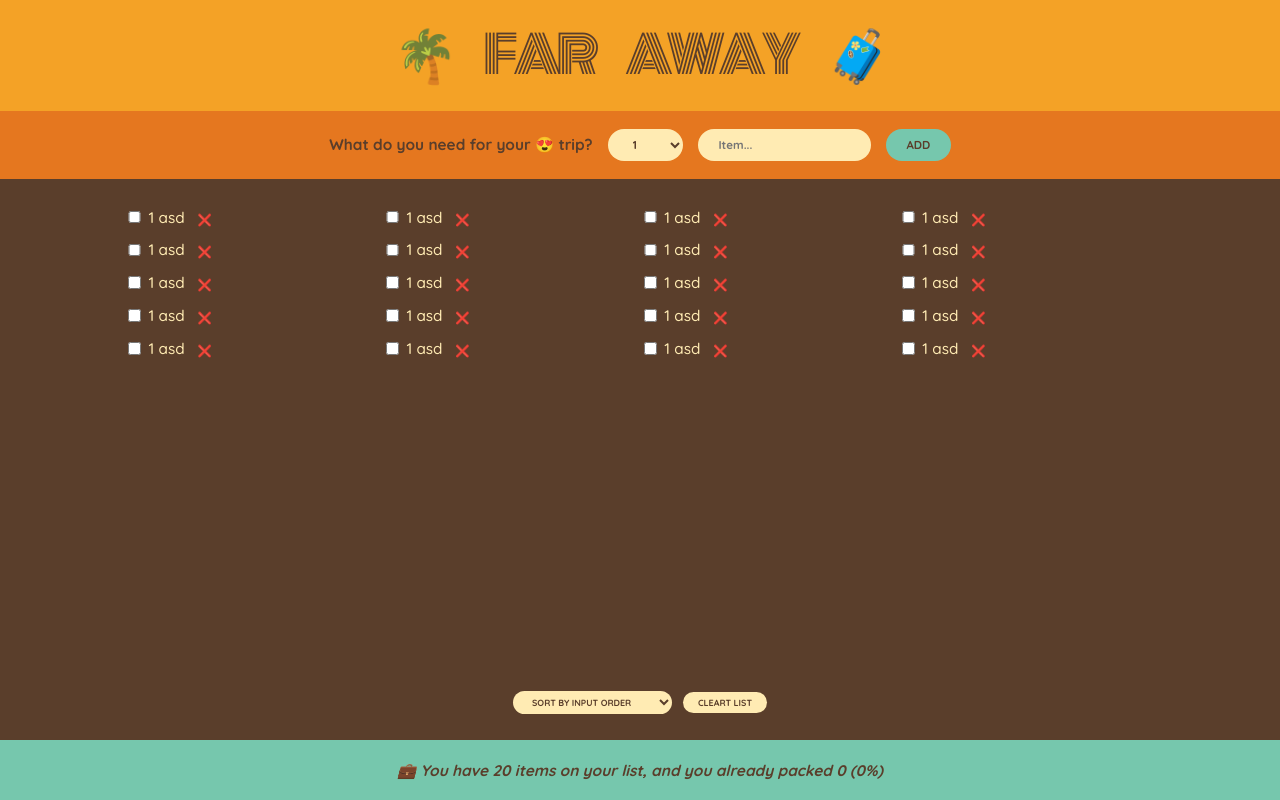
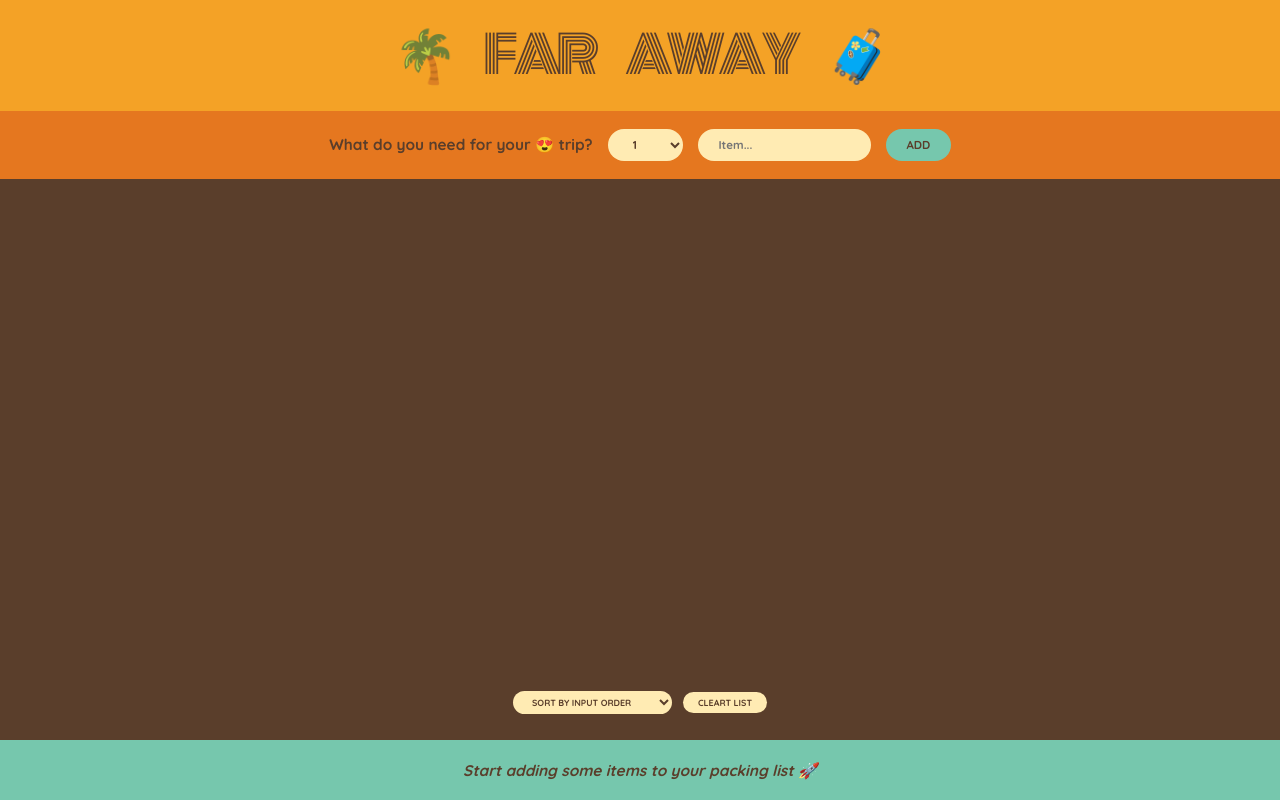
Before and after one commit to r3hmantom/react-travel-list, a React (Vite) app: page / in a window 1280 px wide. Built offline with nearby package versions, Linux system fonts and the light colour scheme.

Commit message:
removed test data

```diff
--- a/src/App.tsx
+++ b/src/App.tsx
@@ -8,132 +8,132 @@ interface Item {
   quantity: number;
   packed: boolean;
 }
-const bro = [
-  {
-    id: 5,
-    description: "asd",
-    quantity: 1,
-    packed: false,
-  },
-  {
-    id: 5,
-    description: "asd",
-    quantity: 1,
-    packed: false,
-  },
-  {
-    id: 5,
-    description: "asd",
-    quantity: 1,
-    packed: false,
-  },
-  {
-    id: 5,
-    description: "asd",
-    quantity: 1,
-    packed: false,
-  },
-  {
-    id: 5,
-    description: "asd",
-    quantity: 1,
-    packed: false,
-  },
-  {
-    id: 5,
-    description: "asd",
-    quantity: 1,
-    packed: false,
-  },
-  {
-    id: 5,
-    description: "asd",
-    quantity: 1,
-    packed: false,
-  },
-  {
-    id: 5,
-    description: "asd",
-    quantity: 1,
-    packed: false,
-  },
-  {
-    id: 5,
-    description: "asd",
-    quantity: 1,
-    packed: false,
-  },
-  {
-    id: 5,
-    description: "asd",
-    quantity: 1,
-    packed: false,
-  },
-  {
-    id: 5,
-    description: "asd",
-    quantity: 1,
-    packed: false,
-  },
-  {
-    id: 5,
-    description: "asd",
-    quantity: 1,
-    packed: false,
-  },
-  {
-    id: 5,
-    description: "asd",
-    quantity: 1,
-    packed: false,
-  },
-  {
-    id: 5,
-    description: "asd",
-    quantity: 1,
-    packed: false,
-  },
-  {
-    id: 5,
-    description: "asd",
-    quantity: 1,
-    packed: false,
-  },
-  {
-    id: 5,
-    description: "asd",
-    quantity: 1,
-    packed: false,
-  },
-  {
-    id: 5,
-    description: "asd",
-    quantity: 1,
-    packed: false,
-  },
-  {
-    id: 5,
-    description: "asd",
-    quantity: 1,
-    packed: false,
-  },
-  {
-    id: 5,
-    description: "asd",
-    quantity: 1,
-    packed: false,
-  },
-  {
-    id: 5,
-    description: "asd",
-    quantity: 1,
-    packed: false,
-  },
-];
+// const test = [
+//   {
+//     id: 5,
+//     description: "asd",
+//     quantity: 1,
+//     packed: false,
+//   },
+//   {
+//     id: 5,
+//     description: "asd",
+//     quantity: 1,
+//     packed: false,
+//   },
+//   {
+//     id: 5,
+//     description: "asd",
+//     quantity: 1,
+//     packed: false,
+//   },
+//   {
+//     id: 5,
+//     description: "asd",
+//     quantity: 1,
+//     packed: false,
+//   },
+//   {
+//     id: 5,
+//     description: "asd",
+//     quantity: 1,
+//     packed: false,
+//   },
+//   {
+//     id: 5,
+//     description: "asd",
+//     quantity: 1,
+//     packed: false,
+//   },
+//   {
+//     id: 5,
+//     description: "asd",
+//     quantity: 1,
+//     packed: false,
+//   },
+//   {
+//     id: 5,
+//     description: "asd",
+//     quantity: 1,
+//     packed: false,
+//   },
+//   {
+//     id: 5,
+//     description: "asd",
+//     quantity: 1,
+//     packed: false,
+//   },
+//   {
+//     id: 5,
+//     description: "asd",
+//     quantity: 1,
+//     packed: false,
+//   },
+//   {
+//     id: 5,
+//     description: "asd",
+//     quantity: 1,
+//     packed: false,
+//   },
+//   {
+//     id: 5,
+//     description: "asd",
+//     quantity: 1,
+//     packed: false,
+//   },
+//   {
+//     id: 5,
+//     description: "asd",
+//     quantity: 1,
+//     packed: false,
+//   },
+//   {
+//     id: 5,
+//     description: "asd",
+//     quantity: 1,
+//     packed: false,
+//   },
+//   {
+//     id: 5,
+//     description: "asd",
+//     quantity: 1,
+//     packed: false,
+//   },
+//   {
+//     id: 5,
+//     description: "asd",
+//     quantity: 1,
+//     packed: false,
+//   },
+//   {
+//     id: 5,
+//     description: "asd",
+//     quantity: 1,
+//     packed: false,
+//   },
+//   {
+//     id: 5,
+//     description: "asd",
+//     quantity: 1,
+//     packed: false,
+//   },
+//   {
+//     id: 5,
+//     description: "asd",
+//     quantity: 1,
+//     packed: false,
+//   },
+//   {
+//     id: 5,
+//     description: "asd",
+//     quantity: 1,
+//     packed: false,
+//   },
+// ];
 
 const App: React.FC = (): JSX.Element => {
   // Item[] = array of item objects
-  const [items, setItems] = useState<Item[]>(bro);
+  const [items, setItems] = useState<Item[]>([]);
 
   // Stats
   const totalItems = items.length;
```
